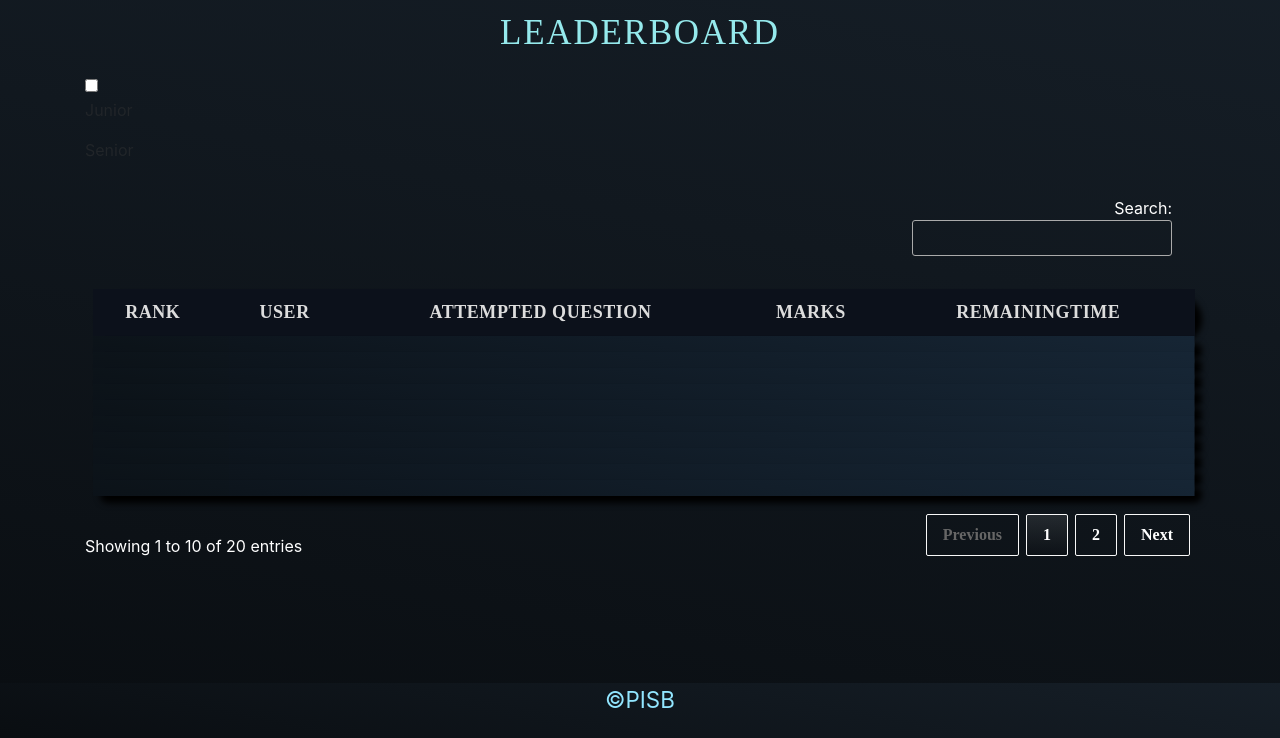
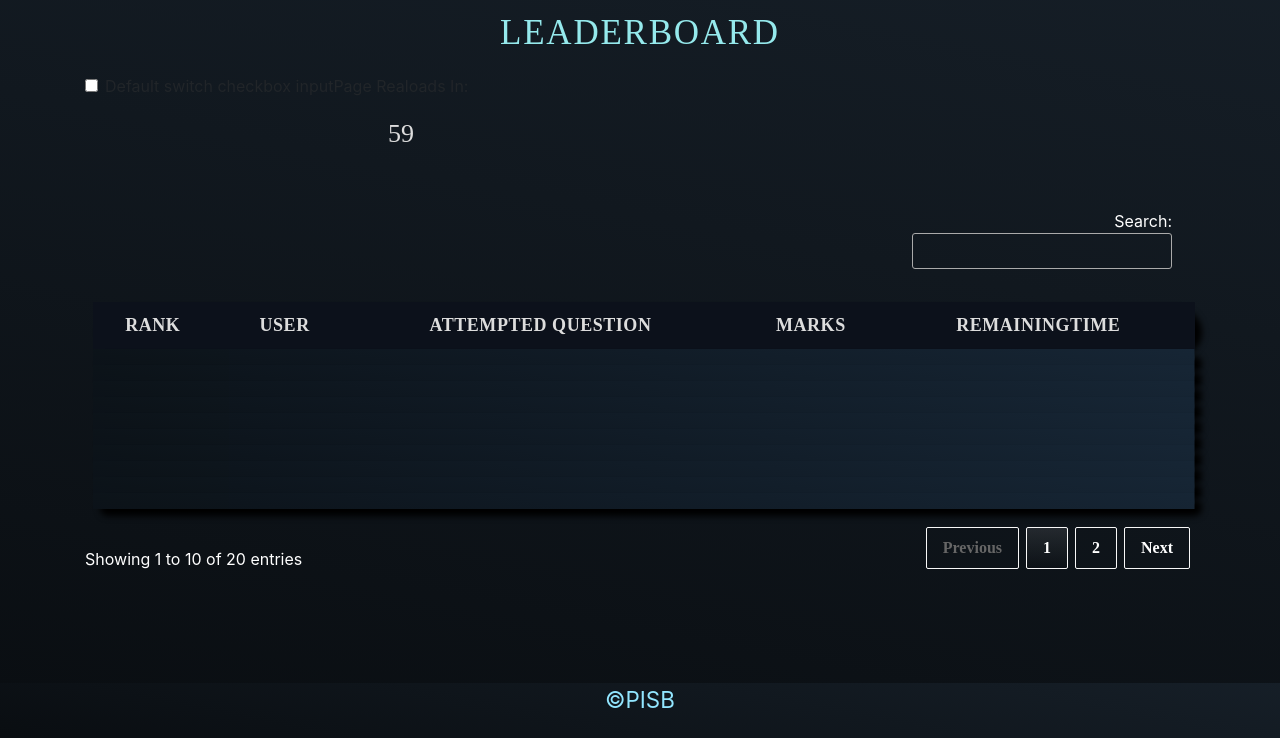
Before and after one commit to PISB-Backend-SIGs/RC-R1, a Django app: template myapp_RC/templates/myapp_RC/leaderboard.html in a window 1280 px wide. Shown: the part 62-800 px from the top of the page. Run offline with Django 3.2, Linux system fonts and the light colour scheme; the template is opened without the code that fills it: values that come from a table or form of the project are taken from there, others are empty; data comes from the database, SQL or seed files in the repository; both versions use the stored data as it was after the commit; some libraries are stand-ins or nearby versions; some web fonts are replaced.

Commit message:
leaderboard remaining

```diff
--- a/myapp_RC/static/leaderboardstyle.css
+++ b/myapp_RC/static/leaderboardstyle.css
@@ -140,6 +140,11 @@ table.dataTable thead>tr>th.sorting:after, table.dataTable thead>tr>th.sorting_a
     padding-right: 10px;
   }
 
+  .leaderhead{
+    display: flex;
+    flex-direction: row;
+  }
+
   .container h2 {
     /* font-family: 'Press Start 2P', cursive; */
     font-family: 'solthin';
@@ -164,6 +169,7 @@ table.dataTable thead>tr>th.sorting:after, table.dataTable thead>tr>th.sorting_a
     width: 100%;
     letter-spacing: 0.05em;
   }
+
   .dataTables_wrapper .dataTables_filter input {
     padding: 5px;
     background-color: transparent;
@@ -195,9 +201,11 @@ table.dataTable thead>tr>th.sorting:after, table.dataTable thead>tr>th.sorting_a
     .responsive-table {
       /* font-family: 'Rowdies', cursive; */
       padding-left: 8px;
+      font-family: 'Helvetica',sans-serif;
       font-family: 'solthin';
       font-weight: bolder;
       letter-spacing: 0.05em;
+      font-size: 1.2rem;
     }
     tr {
       border-radius: 30px;
@@ -312,6 +320,11 @@ table.dataTable th.dt-center, table.dataTable td.dt-center, table.dataTable td.d
     }
     }
 
+
+    #switch{
+      border:1px solid #00acee;
+    }
+
     .footer{
       display: flex;
       width: 100%;
--- a/myapp_RC/templates/myapp_RC/leaderboard.html
+++ b/myapp_RC/templates/myapp_RC/leaderboard.html
@@ -7,6 +7,7 @@
     <meta name="viewport" content="width=device-width, initial-scale=1.0">
     <title>Leaderboard - RC</title>
     <link rel="stylesheet" type="text/css" href="{% static 'leaderboardstyle.css' %}">
+    <link rel="stylesheet" href="https://cdn.jsdelivr.net/npm/bootstrap@4.0.0/dist/css/bootstrap.min.css" integrity="sha384-Gn5384xqQ1aoWXA+058RXPxPg6fy4IWvTNh0E263XmFcJlSAwiGgFAW/dAiS6JXm" crossorigin="anonymous">
     <link rel="stylesheet" href="https://cdn.jsdelivr.net/npm/remixicon@2.5.0/fonts/remixicon.css"/>
     <link rel="stylesheet" href="https://cdn.jsdelivr.net/npm/bootstrap@4.0.0/dist/css/bootstrap.min.css" integrity="sha384-Gn5384xqQ1aoWXA+058RXPxPg6fy4IWvTNh0E263XmFcJlSAwiGgFAW/dAiS6JXm" crossorigin="anonymous">
     <link rel="stylesheet" href="//cdn.datatables.net/1.13.4/css/jquery.dataTables.min.css"/>
@@ -31,18 +32,19 @@
         <!-- <h2>REVERSE CODING - ROUND 1</h2> -->
         <h3>Leaderboard</h3>
       <div>
-        <section>
-          <input type="checkbox" id="switch">
-                <div class="content">
-                  <label for="switch">
-                    <div class="toggle"></div>
-                    <div class="names">
-                      <p class="light">Junior</p>
-                      <p class="dark">Senior</p>
-                    </div>
-                  </label>
-                </div>
-          </section>
+        <!-- <div class="contain_t"> -->
+          <div class="leaderhead">
+            <div class="form-check form-switch">
+              <input class="form-check-input" type="checkbox" id="flexSwitchCheckDefault">
+              <label class="form-check-label" for="flexSwitchCheckDefault">Default switch checkbox input</label>
+            </div>
+            <div class="tim">
+              <p>Page Realoads In: </p>
+              <h2 class="timer1" id="countdown">00</h2>
+            </div>
+          <!-- </div> -->
+         </div>
+
         <table id = "members" class = "table table-bordered responsive-table order-column" style="border: none;">
           <thead>
               <tr class="table-header">
@@ -85,4 +87,24 @@
 
 
 </script>
+<script>
+  const startingMinutes = 10;
+  let time = startingMinutes * 60;
+
+  const countdown = document.getElementById('countdown');
+  function updateCountdown(){
+    var seconds = 60;
+   seconds--;
+      // var minutes = Math.floor(time / 60);
+      // let seconds = 60;
+      // minutes = minutes < 10 ? '0' + minutes : minutes;
+      for(let i=0;i<seconds;i++){
+      seconds = seconds < 10 ? '0' + seconds : seconds;
+      document.getElementById('countdown').innerHTML = seconds;
+      }
+      time--;
+  }
+  updateCountdown();
+  setInterval(updateCountdown,1000);
+</script>
 </html>
--- a/myapp_RC/templates/myapp_RC/signin.html
+++ b/myapp_RC/templates/myapp_RC/signin.html
@@ -73,7 +73,7 @@
                             <div class="alert alert-danger d-flex align-items-center" role="alert">
                                 <svg class="bi flex-shrink-0 me-2" width="24" height="24" role="img" aria-label="Danger:"><use xlink:href="#exclamation-triangle-fill"/></svg>
                                 <div>
-                                    <strong>Message:</strong> {{ message }}
+                                    {{ message }}
                                 </div>
                                 <button type="button" class="btn-close" data-bs-dismiss="alert" aria-label="Close"></button>
                             </div>
```
Also changed, not shown: myapp_RC/templates/myapp_RC/question.html (+46 -38 lines), myapp_RC/views.py (+9 -6 lines), db.sqlite3.
